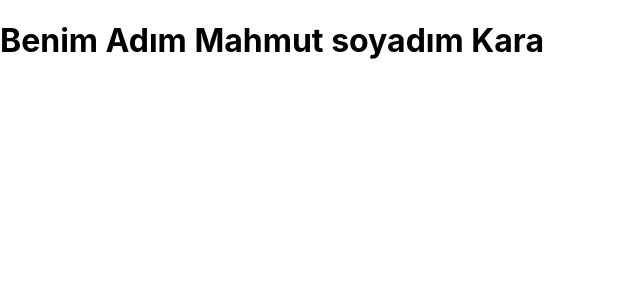
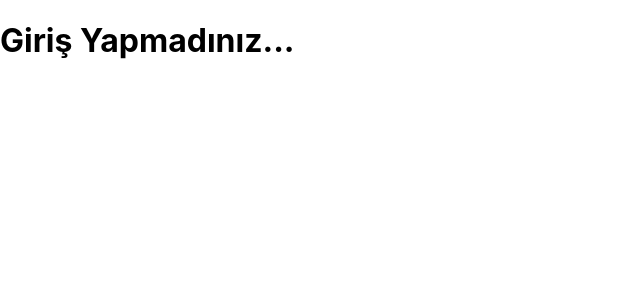
Before and after one commit to SAslan8006/ReactDersleri, a React (Create React App) app: page / in a window 1280 px wide. Shown: the top 300 px of the page, without its empty margins (0-640 px from the left). Built offline with nearby package versions, Linux system fonts and the light colour scheme.

Commit message:
Koşullu Render İşlemi

```diff
--- a/src/App.js
+++ b/src/App.js
@@ -3,10 +3,13 @@ import './App.css';
 import Header from './componenets/Header';
 const name = "Mahmut";
 const sname = "Kara"
+const isLoggedIn = false;
 function App() {
   return (
     < >
-      <h1>{`Benim Adım ${name} soyadım ${sname}`}</h1>
+      <h1>{isLoggedIn && `Benim Adım ${name} soyadım ${sname}`}</h1>
+      <h1>{!isLoggedIn && `Giriş Yapmadınız...`}</h1>
+
     </>
   );
 }
```
